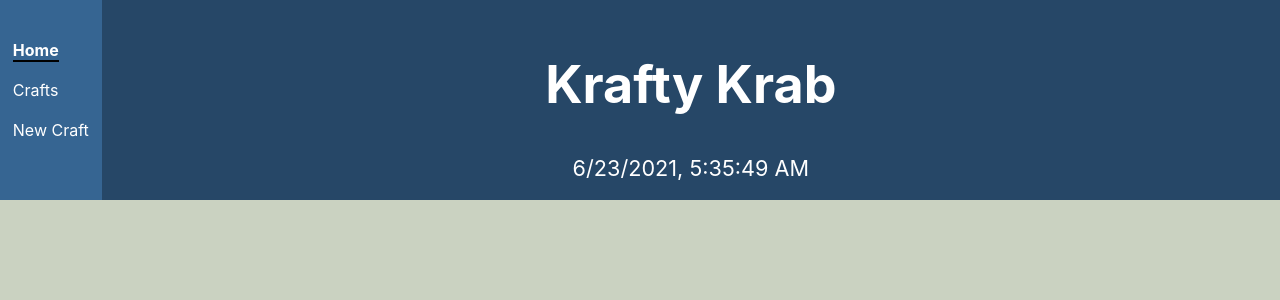
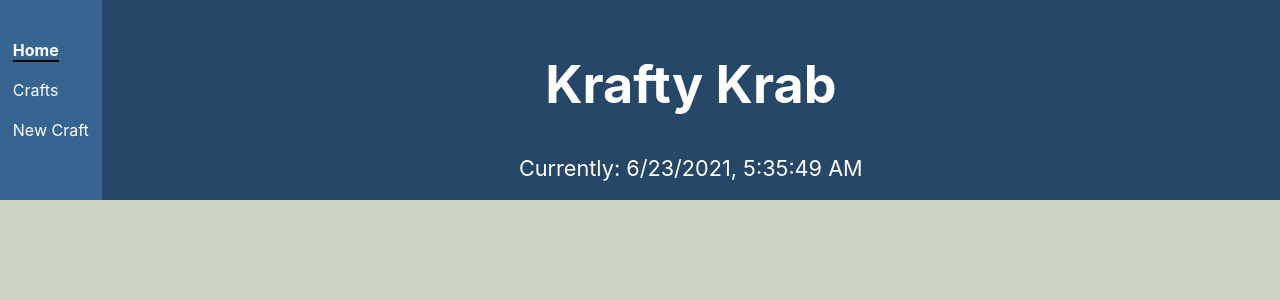
Before and after one commit to meranly8/react-redux-krafty-krab, a React (Create React App) app: page / in a window 1280 px wide. Shown: the top 300 px of the page. Built offline with nearby package versions, Linux system fonts and the light colour scheme.

Commit message:
Updated header content

```diff
--- a/src/components/HeaderMain.js
+++ b/src/components/HeaderMain.js
@@ -1,12 +1,10 @@
 import React from 'react'
 
 const HeaderMain = () => {
-    // const currentDateTime = new Date()
-
     return(
         <div>
             <h1>Krafty Krab</h1>
-            <small>{new Date().toLocaleString() + ''}</small>
+            <small>Currently: {new Date().toLocaleString() + ''}</small>
         </div>
     )
 }
```
